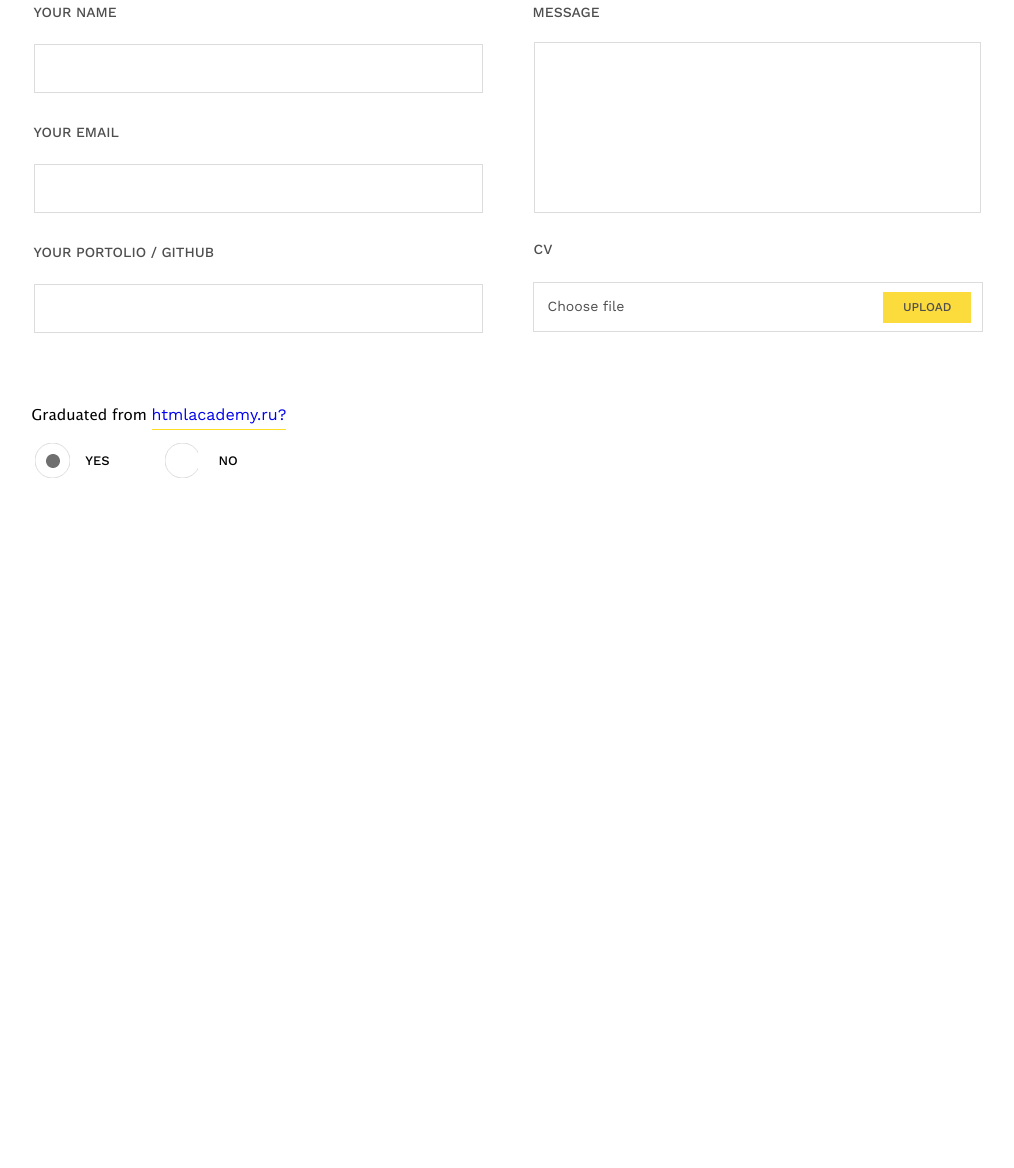
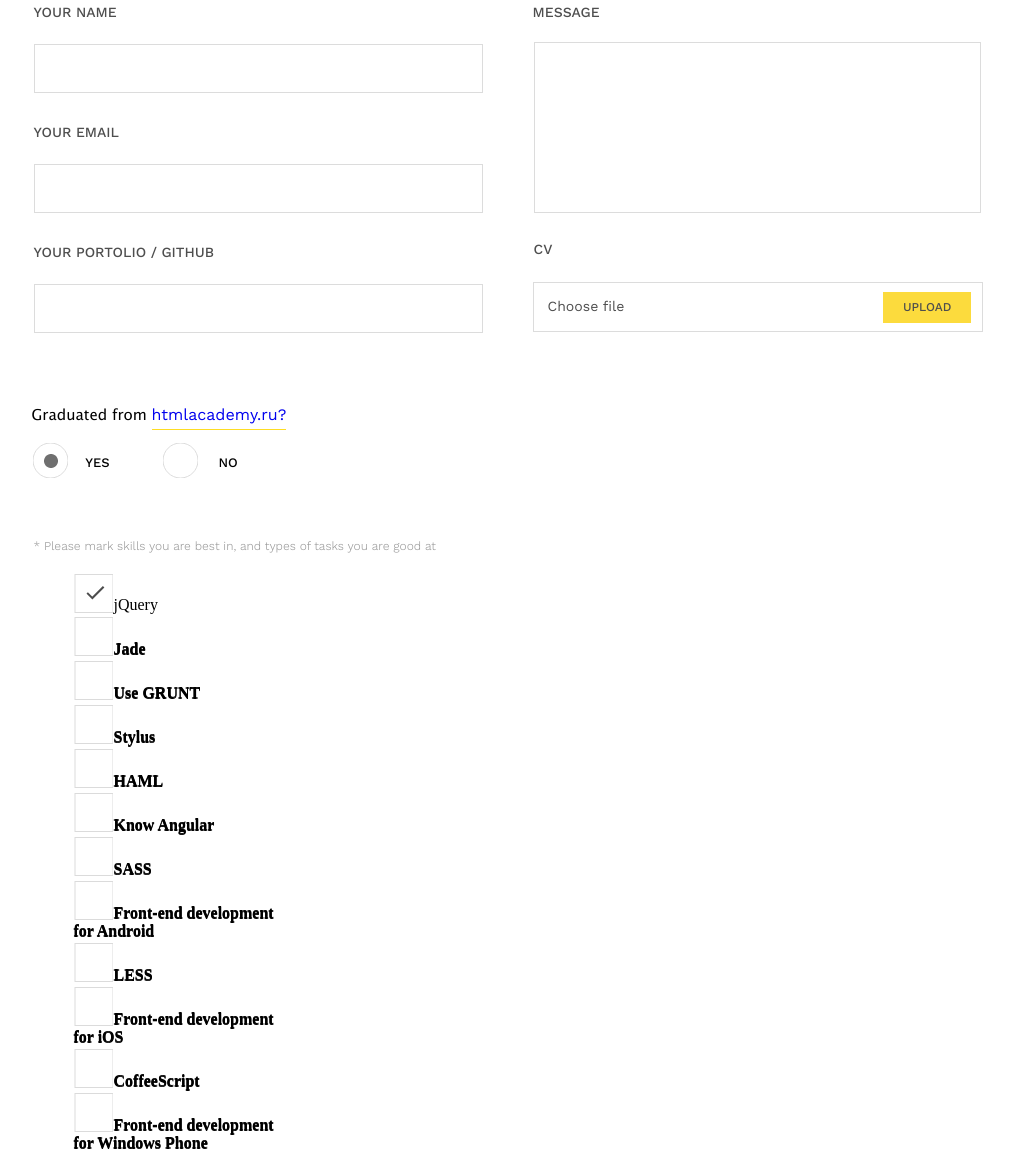
Before and after one commit to evgar/adx_frontend, a website: page app/index.html in a window 1280 px wide. Shown: the part 665-1833 px from the top of the page, without its empty margins (133-1147 px from the left). Before the commit the page ends 1183 px from the top, so only its background shows below. Drawn offline with nearby package versions, Linux system fonts and the light colour scheme; files that its build step writes are made by us from their sources.

Commit message:
update form

```diff
--- a/app/index.html
+++ b/app/index.html
@@ -72,7 +72,7 @@
         <div class="clear"></div>
 
         <fieldset class="form-block form-block--graduated">
-          <h3>Graduated from <a href="https://htmlacademy.ru/">htmlacademy.ru?</a></h3>
+          <h3>Graduated from <a href="https://htmlacademy.ru/" target="_blank">htmlacademy.ru?</a></h3>
           <ul class="list-radio">
             <li class="list-radio__item">
               <input class="list-radio__answer" type="radio" id="yes" checked="checked" name="graduated">
@@ -85,6 +85,60 @@
             </li>
           </ul>
         </fieldset>
+
+      <fieldset class="form-block form-block--checkboxes">
+        <p class="form-block__description ">* Please mark skills you are best in, and types of tasks you are good at </p>
+        <ul class="checkboxes-list">
+          <li class="checkboxes-list__item">
+            <input class="checkbox" type="checkbox" id="some" checked="checked">
+            <label for="some">jQuery</label>
+          </li>
+          <li class="checkboxes-list__item">
+            <input class="checkbox" type="checkbox">
+            <label class="checkbox__option" for="">Jade</label>
+          </li>
+          <li class="checkboxes-list__item">
+            <input class="checkbox" type="checkbox">
+            <label class="checkbox__option" for="">Use GRUNT</label>
+          </li>
+          <li class="checkboxes-list__item">
+            <input class="checkbox" type="checkbox">
+            <label class="checkbox__option" for="">Stylus</label>
+          </li>
+          <li class="checkboxes-list__item">
+            <input class="checkbox" type="checkbox">
+            <label class="checkbox__option" for="">HAML</label>
+          </li>
+          <li class="checkboxes-list__item">
+            <input class="checkbox" type="checkbox">
+            <label class="checkbox__option" for="">Know Angular</label>
+          </li>
+          <li class="checkboxes-list__item">
+            <input class="checkbox" type="checkbox">
+            <label class="checkbox__option" for="">SASS</label>
+          </li>
+          <li class="checkboxes-list__item">
+            <input class="checkbox" type="checkbox">
+            <label class="checkbox__option" for="">Front-end development for Android</label>
+          </li>
+          <li class="checkboxes-list__item">
+            <input class="checkbox" type="checkbox">
+            <label class="checkbox__option" for="">LESS</label>
+          </li>
+          <li class="checkboxes-list__item">
+            <input class="checkbox" type="checkbox">
+            <label class="checkbox__option" for="">Front-end development for iOS</label>
+          </li>
+          <li class="checkboxes-list__item">
+            <input class="checkbox" type="checkbox">
+            <label class="checkbox__option" for="">CoffeeScript</label>
+          </li>
+          <li class="checkboxes-list__item">
+            <input class="checkbox" type="checkbox">
+            <label class="checkbox__option" for="">Front-end development for Windows Phone</label>
+          </li>
+        </ul>
+      </fieldset>
     </form>
     <!-- build:js scripts/main.js -->
     <script src="scripts/main.js"></script>
--- a/app/styles/main.scss
+++ b/app/styles/main.scss
@@ -99,7 +99,6 @@ body {
         top: -42px;
       }
       :nth-child(2) {
-
         display: block;
         width: 19%;
         height: 47%;
@@ -140,7 +139,11 @@ body {
   border: none;
   padding: 0;
   margin: 0;
-
+  &__description {
+    font: 12px 'work_sanslight';
+    color: #979797;
+    margin: 19px 0 0 0;
+  }
   &--left {
     float: left;
   }
@@ -200,8 +203,8 @@ body {
     &:before {
       content: '';
       display: inline-block;
-      height: 36px;
-      width: 36px;
+      height: 38px;
+      width: 38px;
       background: url(../images/options.png) no-repeat;
       position: relative;
       top: 33px;
@@ -209,3 +212,36 @@ body {
     }
   }
 }
+
+.checkboxes-list {
+  list-style: none;
+  &__item {
+    max-width: 220px;
+  }
+}
+
+.checkbox {
+  display: none;
+  box-sizing: border-box;
+  &:not(checked) + label:before {
+    background-position: -10px -10px;
+  }
+  &:checked + label:before {
+    background-position: -69px -9px;
+  }
+  + label:before {
+    position: relative;
+    left: 0;
+    top: 3px;
+    content: '';
+    height: 40px;
+    width: 40px;
+    display: inline-block;
+    background: url(../images/checkboxes.png) no-repeat;
+  }
+  &__option {
+    font-weight: bold;
+    cursor: pointer;
+    text-shadow: 0 1px #000;
+  }
+}
```
Also changed, not shown: app/images/checkboxes.png (added). Lines whose indentation alone changed are shown as unchanged.
